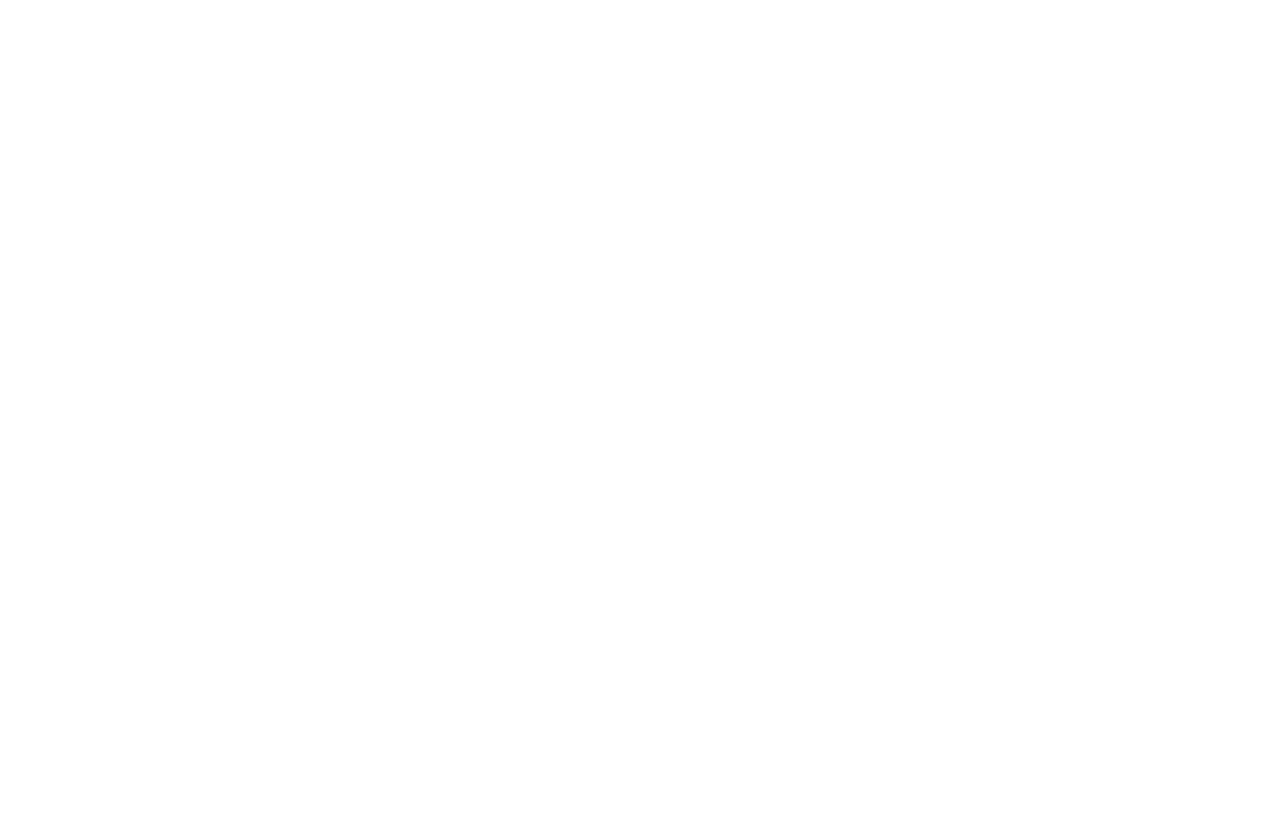
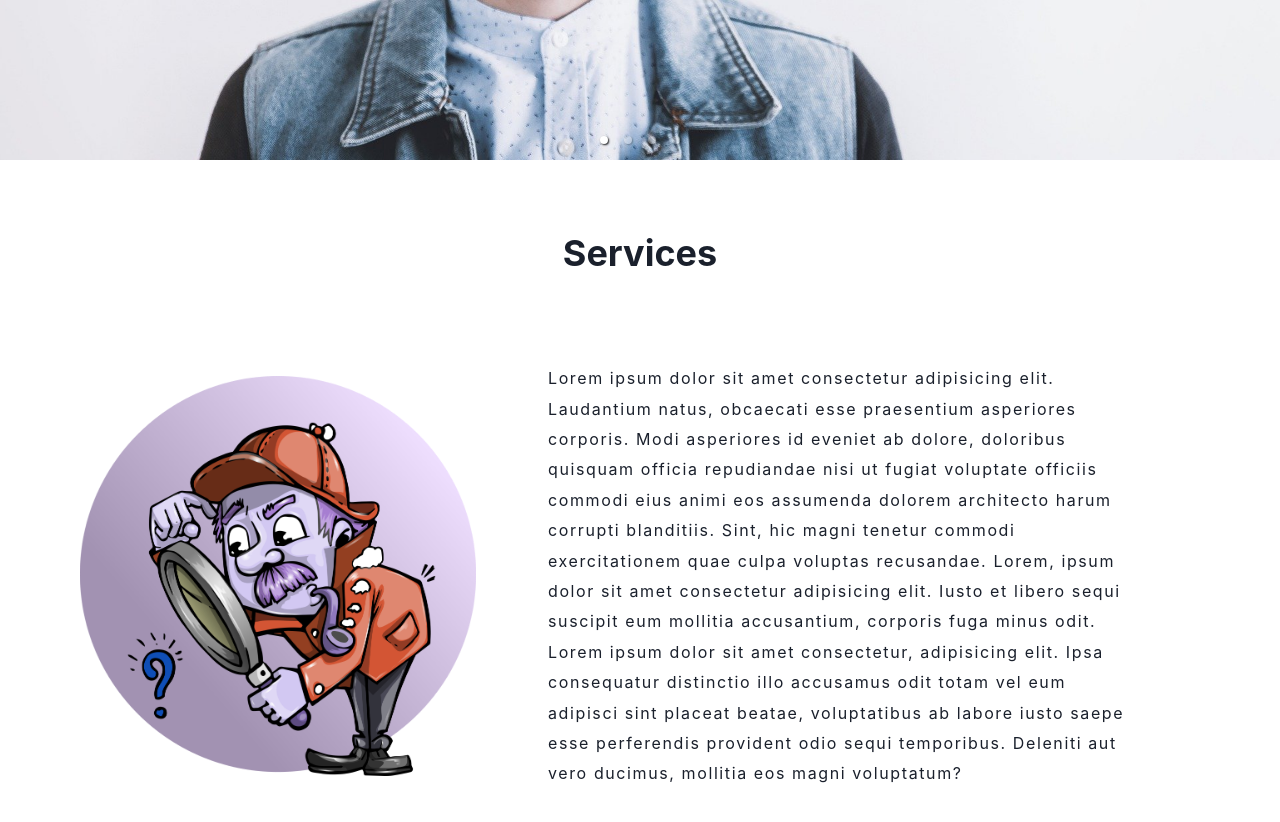
Before and after one commit to Tuhin114/Video-Hub, a React (Create React App) app: page / in a window 1280 px wide. Before the commit this address had no page. Shown: the part 640-1462 px from the top of the page. Before the commit the page ends 800 px from the top, so only its background shows below. Built offline with nearby package versions, Linux system fonts and the light colour scheme.

Commit message:
Home Section

```diff
--- a/src/App.js
+++ b/src/App.js
@@ -1,12 +1,13 @@
 import { BrowserRouter as Router, Route, Routes } from 'react-router-dom';
 import Header from './components/Header';
+import Home from './components/Home';
 
 function App() {
   return (
     <Router>
       <Header />
       <Routes>
-        <Route />
+        <Route path="/" element={<Home />}></Route>
       </Routes>
     </Router>
   );
--- /dev/null
+++ b/src/components/Home.jsx
@@ -0,0 +1,92 @@
+import { Box, Container, Heading, Image, Stack, Text } from '@chakra-ui/react';
+import React from 'react';
+import { Carousel } from 'react-responsive-carousel';
+import 'react-responsive-carousel/lib/styles/carousel.min.css';
+import img1 from '../assets/1.jpg';
+import img2 from '../assets/2.webp';
+import img3 from '../assets/3.jpg';
+import img4 from '../assets/4.jpg';
+import img5 from '../assets/5.png';
+
+const headingOptions = {
+  pos: 'absolute',
+  left: '50%',
+  top: '50%',
+  transform: 'translate(-50%, -50%)',
+  p: '4',
+  size: '4xl',
+};
+
+const Home = () => {
+  return (
+    <Box>
+      <MyCarousel />
+      <Container maxW={'container.xl'} minH={'100vh'} p={'16'}>
+        <Heading py={'2'} w={'fit-content'} m={'auto'}>
+          Services
+        </Heading>
+        <Stack
+          h={'full'}
+          p={'4'}
+          alignItems={'center'}
+          direction={['column', 'row']}
+        >
+          <Image src={img5} h={['40', '400']} filter={'hue-rotate(-130deg)'} />
+          <Text letterSpacing={'widest'} lineHeight={'190%'} p={['4', '16']}>
+            Lorem ipsum dolor sit amet consectetur adipisicing elit. Laudantium
+            natus, obcaecati esse praesentium asperiores corporis. Modi
+            asperiores id eveniet ab dolore, doloribus quisquam officia
+            repudiandae nisi ut fugiat voluptate officiis commodi eius animi eos
+            assumenda dolorem architecto harum corrupti blanditiis. Sint, hic
+            magni tenetur commodi exercitationem quae culpa voluptas recusandae.
+            Lorem, ipsum dolor sit amet consectetur adipisicing elit. Iusto et
+            libero sequi suscipit eum mollitia accusantium, corporis fuga minus
+            odit. Lorem ipsum dolor sit amet consectetur, adipisicing elit. Ipsa
+            consequatur distinctio illo accusamus odit totam vel eum adipisci
+            sint placeat beatae, voluptatibus ab labore iusto saepe esse
+            perferendis provident odio sequi temporibus. Deleniti aut vero
+            ducimus, mollitia eos magni voluptatum?
+          </Text>
+        </Stack>
+      </Container>
+    </Box>
+  );
+};
+
+const MyCarousel = () => (
+  <Carousel
+    autoPlay
+    infiniteLoop
+    interval={1000}
+    showStatus={false}
+    showThumbs={false}
+    showArrows={false}
+  >
+    <Box w="full" h={'100vh'}>
+      <Image src={img1} />
+      <Heading bgColor={'blackAlpha.600'} color={'white'} {...headingOptions}>
+        Watch The Future
+      </Heading>
+    </Box>
+    <Box w="full" h={'100vh'}>
+      <Image src={img2} />
+      <Heading bgColor={'whiteAlpha.900'} color={'black'} {...headingOptions}>
+        Future is Gaming
+      </Heading>
+    </Box>
+    <Box w="full" h={'100vh'}>
+      <Image src={img3} />
+      <Heading bgColor={'whiteAlpha.600'} color={'black'} {...headingOptions}>
+        Gaming on Console
+      </Heading>
+    </Box>
+    <Box w="full" h={'100vh'}>
+      <Image src={img4} />
+      <Heading bgColor={'whiteAlpha.600'} color={'black'} {...headingOptions}>
+        Night Life is cool
+      </Heading>
+    </Box>
+  </Carousel>
+);
+
+export default Home;
```
Also changed, not shown: src/assets/2.jpg (deleted), src/assets/2.webp (added).
